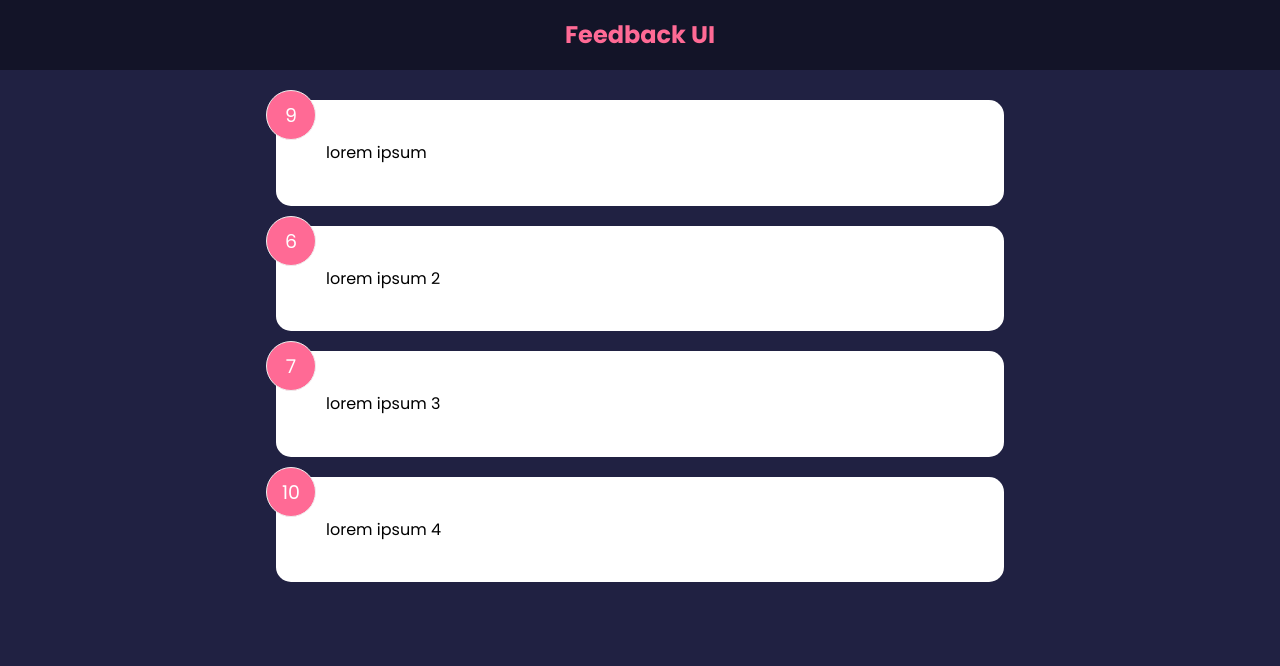
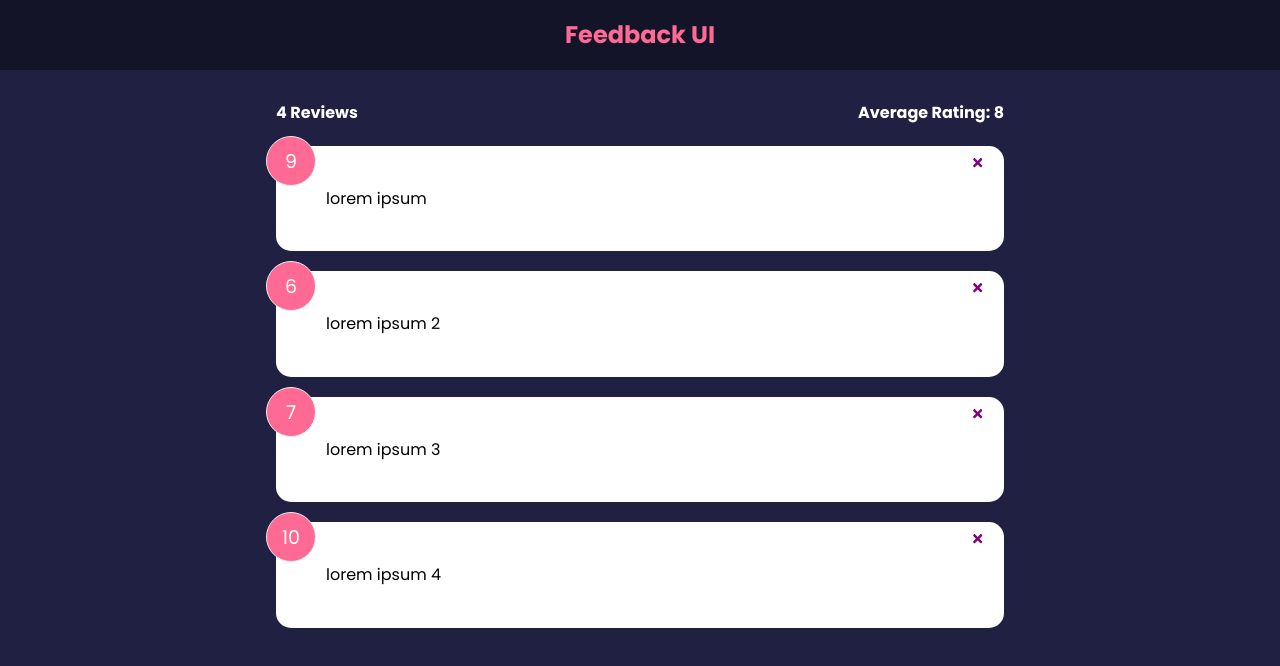
Before and after one commit to thiagolima0/react-feedbackui, a React (Vite) app: page / in a window 1280 px wide. Shown: the top 666 px of the page. Built offline with nearby package versions, Linux system fonts and the light colour scheme.

Commit message:
feedback stats

```diff
--- a/package.json
+++ b/package.json
@@ -9,7 +9,8 @@
   },
   "dependencies": {
     "react": "^18.0.0",
-    "react-dom": "^18.0.0"
+    "react-dom": "^18.0.0",
+    "react-icons": "^4.4.0"
   },
   "devDependencies": {
     "@types/react": "^18.0.0",
--- a/src/App.jsx
+++ b/src/App.jsx
@@ -2,15 +2,21 @@ import { useState } from 'react'
 import AppHeader from './components/AppHeader'
 import FeedbakData from './data/FeedbackData'
 import FeedbackList from './components/FeedbackList'
+import FeedbackStats from './components/FeedbackStats'
 
 function App() {
   const [feedbacks, setFeedbacks] = useState(FeedbakData)
+
+  const handleList = (id) => {
+    setFeedbacks(feedbacks.filter(item => item.id !== id))
+  }
 
   return (
     <>
       <AppHeader />
       <div className="container">
-        <FeedbackList feedbacks={feedbacks} />
+        <FeedbackStats feedbacks={feedbacks} />
+        <FeedbackList feedbacks={feedbacks} handleDelete={(id) => handleList(id)} />
       </div>
     </>
   )
--- a/src/components/FeedbackItem.jsx
+++ b/src/components/FeedbackItem.jsx
@@ -1,12 +1,16 @@
-import AppCard from "./shared/AppCard"
+import AppCard from "./shared/AppCard";
+import { FaTimes } from "react-icons/fa";
 
-const FeedbackItem = ({ feedback }) => {
+const FeedbackItem = ({ feedback, handleDelete}) => {
   return (
     <AppCard>
       <div className="num-display">{feedback.rating}</div>
+      <button onClick={() => handleDelete(feedback.id)} className="close">
+        <FaTimes color="purple" />
+      </button>
       <div className="text-display">{feedback.text}</div>
     </AppCard>
-  )
-}
+  );
+};
 
-export default FeedbackItem
+export default FeedbackItem;
--- a/src/components/FeedbackList.jsx
+++ b/src/components/FeedbackList.jsx
@@ -1,6 +1,6 @@
 import FeedbackItem from './FeedbackItem'
 
-const FeedbackList = ({ feedbacks }) => {
+const FeedbackList = ({ feedbacks, handleDelete }) => {
   if (feedbacks.length === 0) {
     return <p>No feedbacks yet</p>
   }
@@ -10,6 +10,7 @@ const FeedbackList = ({ feedbacks }) => {
         <FeedbackItem
           feedback={feedback}
           key={feedback.id}
+          handleDelete={handleDelete}
         />
       ))}
     </div>
--- /dev/null
+++ b/src/components/FeedbackStats.jsx
@@ -0,0 +1,14 @@
+const FeedbackStats = ({ feedbacks }) => {
+  const feedbackAvg = (
+    feedbacks.reduce((acc, cur) => acc + cur.rating, 0) / feedbacks.length
+  ).toPrecision(2).replace(/[.,]0$/, '')
+
+  return (
+    <div className="feedback-stats">
+      <h4>{feedbacks.length} Reviews</h4>
+      <h4>Average Rating: {isNaN(feedbackAvg) ? 0 : feedbackAvg}</h4>
+    </div>
+  );
+};
+
+export default FeedbackStats;
```
Also changed, not shown: 2 other files (tests, documents, lock files or other folders).
